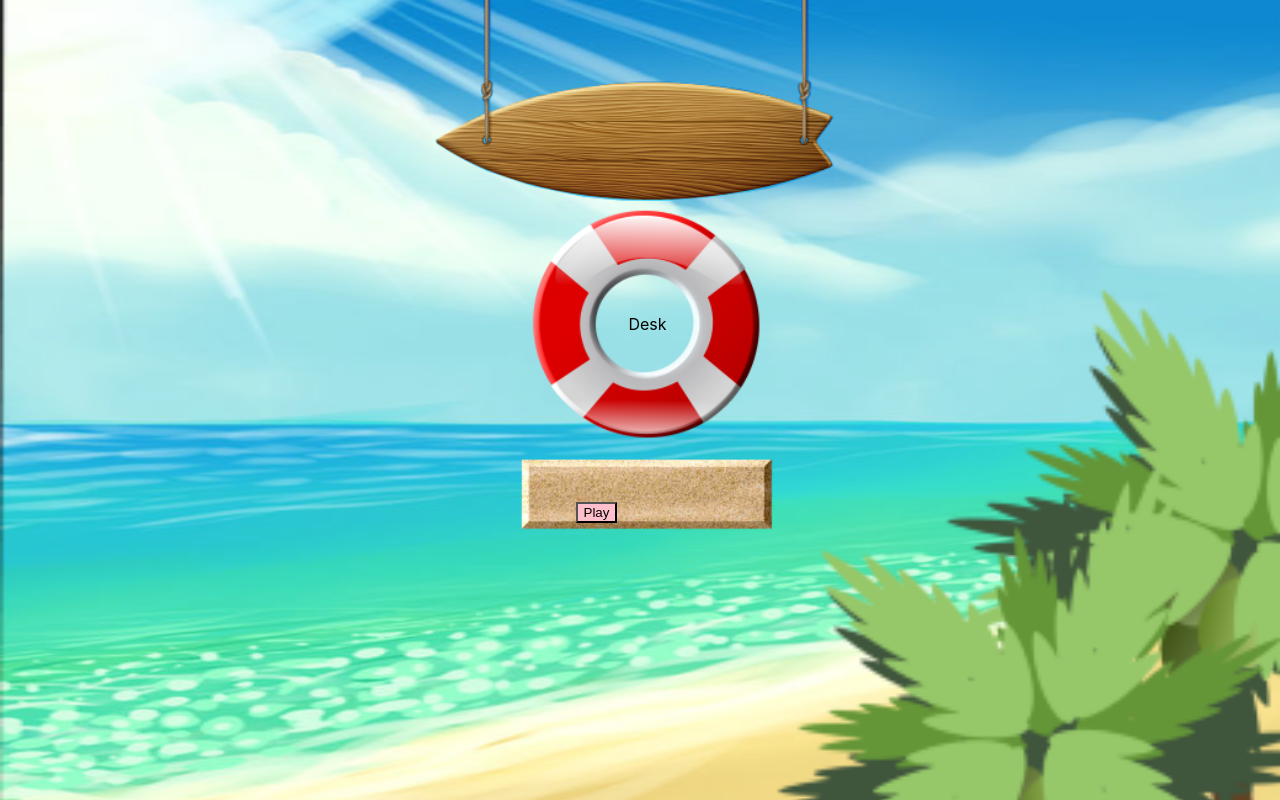
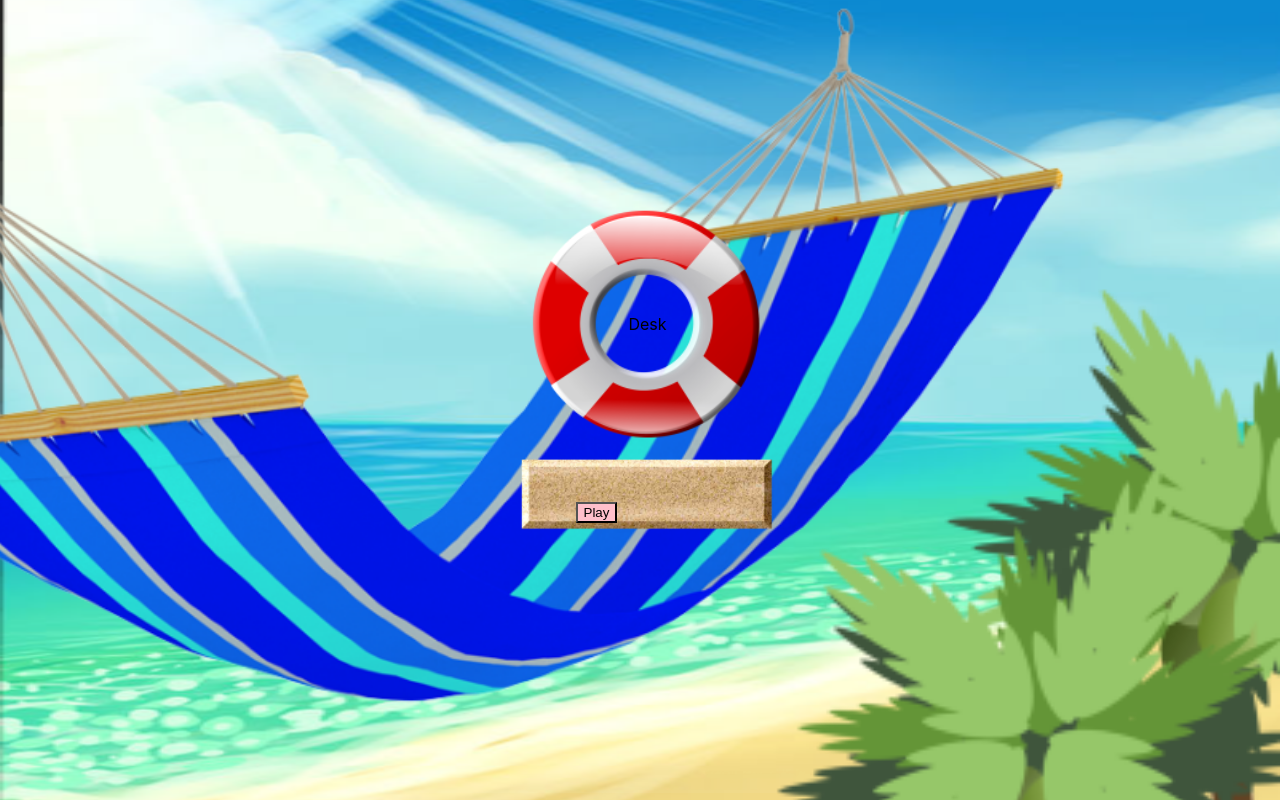
Before and after one commit to robert-brunner/oWo-React.js, a React (Create React App) app: page /SurfGame in a window 1280 px wide. Shown: the top 800 px of the page. Built offline with nearby package versions, Linux system fonts and the light colour scheme; a web font is replaced by a local one.

Commit message:
Fixed SurfGame

```diff
--- a/src/components/nav/Surf.js
+++ b/src/components/nav/Surf.js
@@ -5,6 +5,7 @@ import SurfBoard from '../../assets/SunnyBeach/SurfBoard.png';
 import Buoy from '../../assets/SunnyBeach/Buoy.png';
 import BeachForeGround from '../../assets/SunnyBeach/BeachForeGround.png';
 import SandButton from '../../assets/SunnyBeach/SandButton.png';
+import Hammock from '../../assets/SunnyBeach/Hammock.png';
 import '../../App.css';
 
 
@@ -68,7 +69,7 @@ function Beach() {
   return (
     <div className="backgroundContainer" style={styles.backgroundContainer}>
       <img src={sunShineBack} alt="sunShineBack" style={styles.backgroundImage} />
-      <img src={SurfBoard} alt="oWo" style={styles.SurfBoard} />
+      <img src={Hammock} alt="oWo" style={styles.Hammock} />
       <img src={Buoy} alt="oWo" style={styles.Buoy} />
       <div className="container" style={{ ...styles.container, ...baseGameStyles.container }}>
         <BaseGame
@@ -101,10 +102,19 @@ const styles = {
     height: '100%',
     overflow: 'hidden',
   },
-  SurfBoard: {
+  // SurfBoard: {
+  //   position: 'absolute',
+  //   height: '130%',
+  //   width: '130%',
+  //   objectFit: 'contain',
+  //   top: 0,
+  //   left: '-15%',
+  // },
+
+    Hammock: {
     position: 'absolute',
-    height: '130%',
-    width: '130%',
+    height: '100%',
+    width: '100%',
     objectFit: 'contain',
     top: 0,
     left: '-15%',
```
